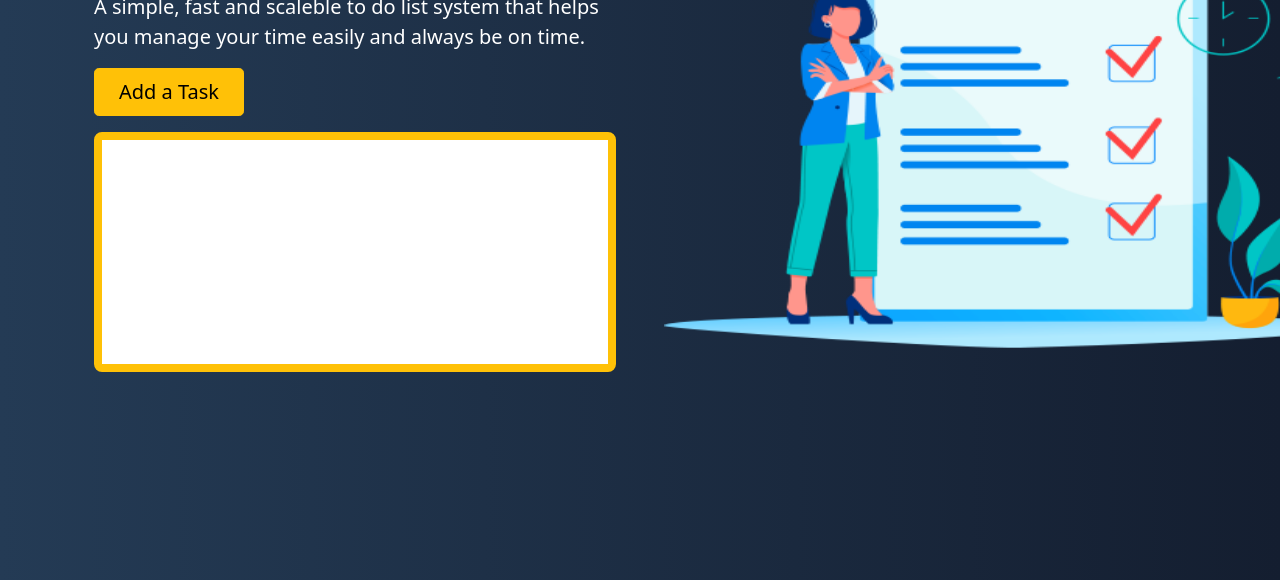
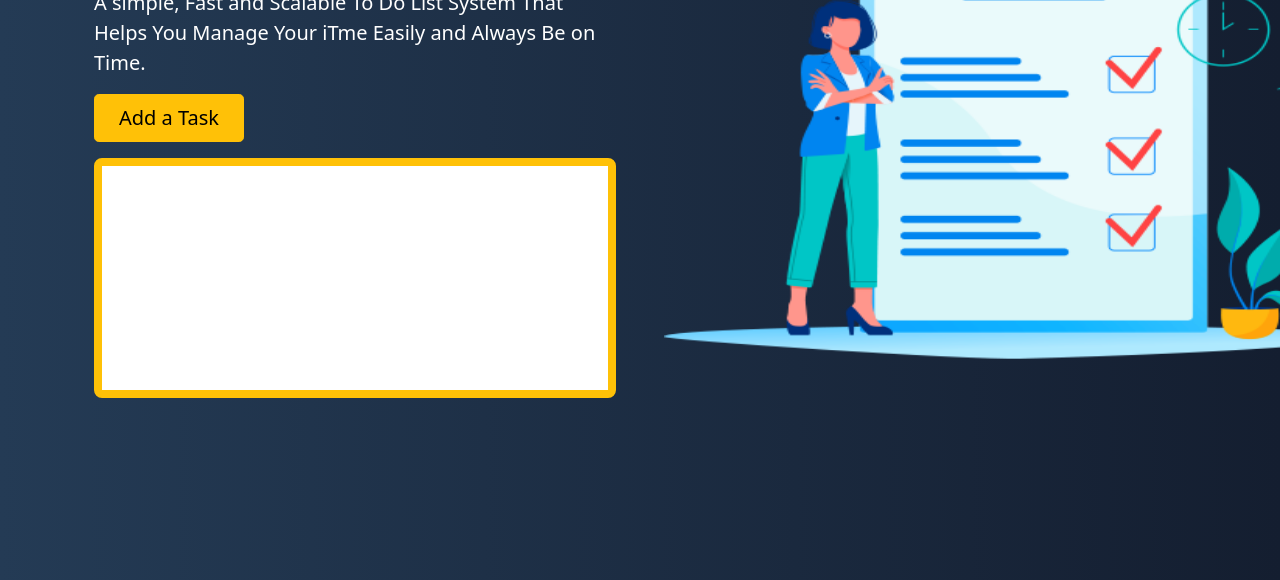
Before and after one commit to deepcode9/CfFirstProject, a plain HTML site: page index.html in a window 1280 px wide. Shown: the part 220-800 px from the top of the page. Drawn offline with nearby package versions, Linux system fonts and the light colour scheme.

Commit message:
Fixed some typos

```diff
--- a/index.html
+++ b/index.html
@@ -66,7 +66,7 @@
                 </div>
                 <div class="col-lg-6">
                     <h1 class="display-5 fw-bold lh-1 mb-3">Never Miss a Meeting With Our To Do List</h1>
-                    <p class="lead">A simple, fast and scaleble to do list system that helps you manage your time easily and always be on time.
+                    <p class="lead">A simple, Fast and Scalable To Do List System That Helps You Manage Your iTme Easily and Always Be on Time.
                     </p>
                     <div class="d-grid gap-2 d-md-flex justify-content-md-start">
                         <button type="button" onclick= "addTask()" class="btn btn-warning btn-lg px-4 me-md-2">Add a Task</button>
```
